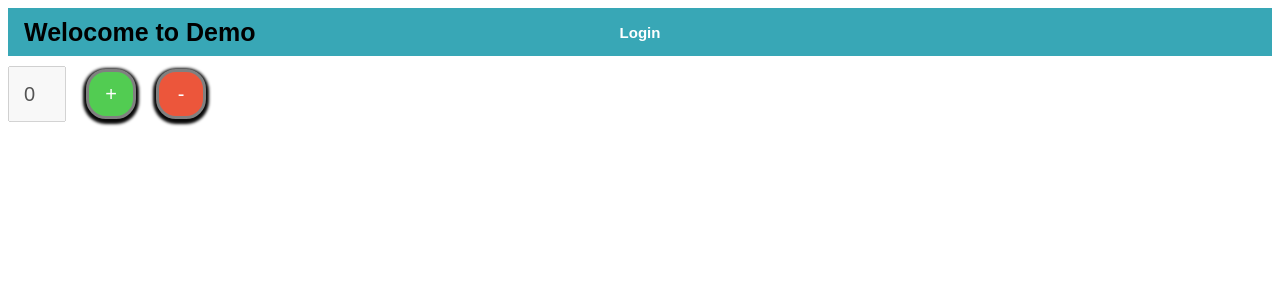
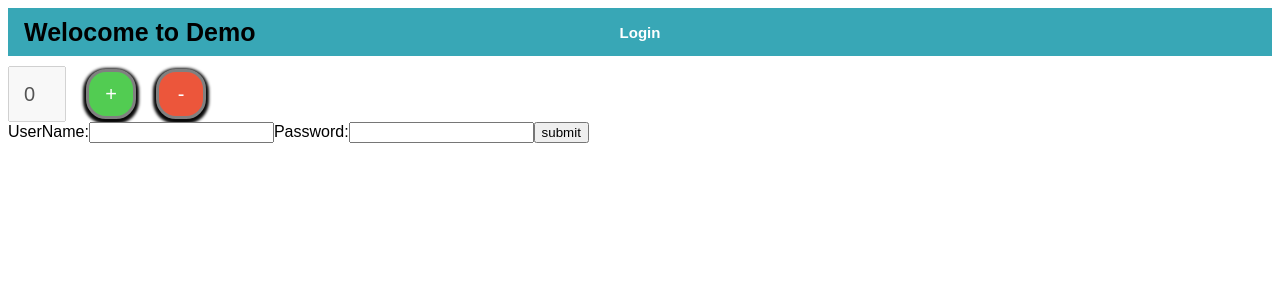
Before and after one commit to Prasun117/redux-demo, a React (Create React App) app: page / in a window 1280 px wide. Shown: the top 300 px of the page. Built offline with nearby package versions, Linux system fonts and the light colour scheme.

Commit message:
added form

```diff
--- a/package.json
+++ b/package.json
@@ -8,12 +8,15 @@
   ],
   "main": "src/index.js",
   "dependencies": {
+    "@material-ui/core": "4.12.3",
+    "@material-ui/styles": "4.11.4",
     "@reduxjs/toolkit": "1.6.2",
     "react": "17.0.2",
     "react-dom": "17.0.2",
     "react-redux": "7.2.6",
     "react-scripts": "4.0.0",
-    "redux": "4.1.2"
+    "redux": "4.1.2",
+    "styled-components": "5.3.3"
   },
   "devDependencies": {
     "@babel/runtime": "7.13.8",
--- a/src/App.js
+++ b/src/App.js
@@ -3,6 +3,7 @@ import { useSelector, useDispatch } from "react-redux";
 import { counterActions } from "../store/store";
 import { CounterComponent } from "./CounterComponent";
 import { Header } from "./Header";
+import { LoginForm } from "./LogInForm";
 export default function App() {
   const counter = useSelector((state) => state.counter.counter);
 
@@ -21,6 +22,7 @@ export default function App() {
         increment={handleIncrement}
         decrement={handleDecrement}
       />
+      <LoginForm />
     </div>
   );
 }
--- /dev/null
+++ b/src/LogInForm.js
@@ -0,0 +1,19 @@
+import React from "react";
+
+export const LoginForm = (props) => {
+  const handleSubmit = (e) => {
+    e.preventDefault();
+    console.log(e);
+  };
+  return (
+    <div className="login-form">
+      <form onSubmit={handleSubmit}>
+        UserName:
+        <input type="text" />
+        Password:
+        <input type="text" />
+        <button type="submit">submit</button>
+      </form>
+    </div>
+  );
+};
```
